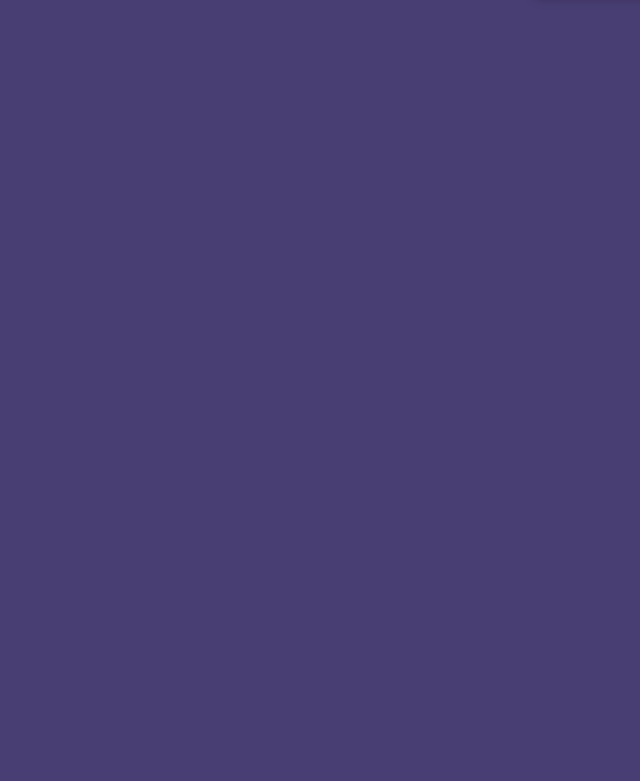
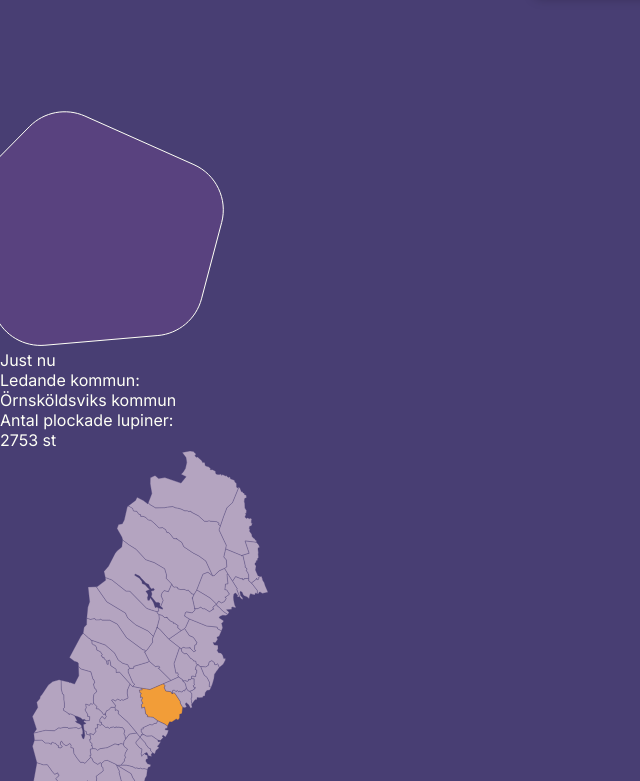
Before and after one commit to CarolineVarsaga/lupinkampen, a React (Vite) app in the folder client/: page / in a window 1280 px wide. Shown: the part 899-1680 px from the top of the page, without its empty margins (0-640 px from the left). Before the commit the page ends 1010 px from the top, so only its background shows below. Built offline with nearby package versions, Linux system fonts and the light colour scheme.

Commit message:
:sparkles: imports map section

```diff
--- a/client/src/views/Home.tsx
+++ b/client/src/views/Home.tsx
@@ -1,6 +1,7 @@
 import Header from "../components/Header";
 import HeroSection from "../components/home/HeroSection";
 import InfoSection from "../components/home/InfoSection";
+import MapSection from "../components/home/MapSection";
 
 const Home = () => {
   return (
@@ -8,6 +9,7 @@ const Home = () => {
       <Header />
       <HeroSection />
       <InfoSection />
+      <MapSection />
     </>
   );
 };
```
